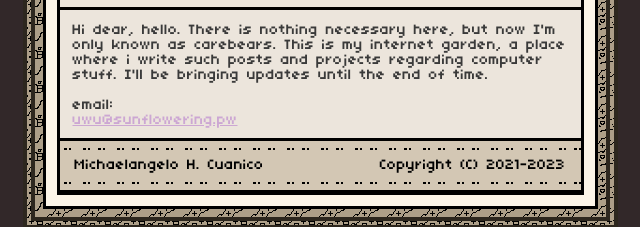
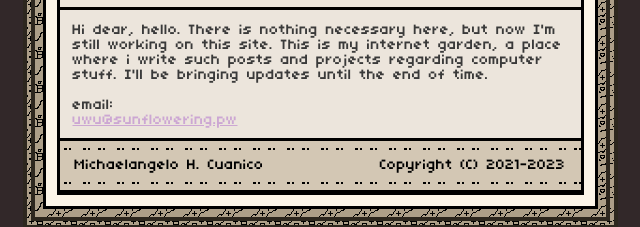
Before and after one commit to hi2938102/2373218, a plain HTML site: page index.html in a window 1280 px wide. Shown: the part 580-807 px from the top of the page, 320-960 px from the left. Drawn offline with Linux system fonts and the light colour scheme.

Commit message:
Update index.html

```diff
--- a/index.html
+++ b/index.html
@@ -51,7 +51,7 @@ Library-Cumbri </div>
 </div>
 <div class="paragraph">
 Hi dear, hello. There is nothing necessary here, but now
-I'm only known as carebears. This is my internet garden,
+I'm still working on this site. This is my internet garden,
 a place where i write such posts and projects regarding
 computer stuff. I'll be bringing updates until the end of time.
 <br></br>
```
